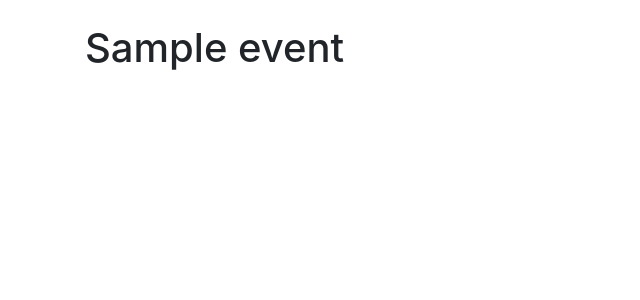
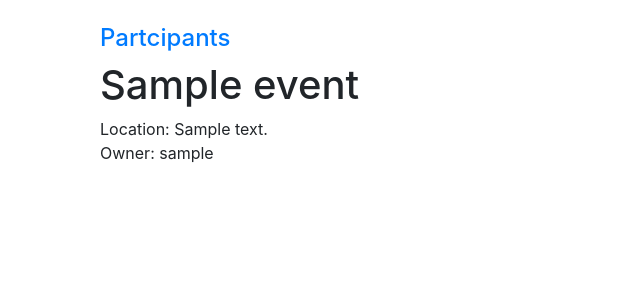
Before and after one commit to narius/SelectGame, a Django app: page /social/event/1/ in a window 1280 px wide. Shown: the part 56-356 px from the top of the page, without its empty margins (0-640 px from the left). Run offline with Django 3.2, Linux system fonts and the light colour scheme; a user stored in the database is signed in; tables that the repository leaves empty hold one stand-in row (values such as "Sample post"); some libraries are stand-ins or nearby versions.

Commit message:
Added a view for events

```diff
--- a/Sites/templates/SelectGame/all_events.html
+++ b/Sites/templates/SelectGame/all_events.html
@@ -17,7 +17,7 @@
   {% for event in events %}
 		<tr>
 			<td>{{event.owner}}</td>
-      <td>{{event.name}}</td>
+      <td><a href="{% url 'Social:view_event' event_id=event.id %}">{{event.name}}</a></td>
       <td>{{event.date}}</td>
 		</tr>
   {% endfor %}
--- a/Sites/templates/Social/profile.html
+++ b/Sites/templates/Social/profile.html
@@ -25,7 +25,7 @@
 
 {% if to_display_profile %}
 {% blocktrans with name=display_user.get_username context "greeting" %}
-<h1>Profile for {{ name }}</h1>
+<h1>Profile for {{ name }}{{user.get_username}}</h1>
 {% endblocktrans %}
 <img src="{{MEDIA_URL}}{{profile.avatar}}" alt="{% trans 'No image' %}" class="img-thumbnail">
 <p>{{profile.biography|safe}}</p>
--- a/Sites/templates/Social/view_event.html
+++ b/Sites/templates/Social/view_event.html
@@ -13,6 +13,42 @@
     {% endfor %}
   </ul>
 {% endif %}
-<h1>{{event.name}}</h1>
+<div class="col-sm-3 col-md-3">
+<div class="panel-group" id="accordion">
+    <div class="panel panel-default">
+        <div class="panel-heading">
+            <h4 class="panel-title">
+                <a data-toggle="collapse" data-parent="#accordion" href="#collapseOne"><span class="glyphicon glyphicon-folder-close">
+                </span>{% trans "Partcipants" %}</a>
+            </h4>
+        </div>
+        <div id="collapseOne" class="panel-collapse collapse in">
+            <div class="panel-body">
+                <table class="table">
+                    <tr>
+                        <td>
+                            <span class="glyphicon glyphicon-user text-primary"></span><a href="{% url 'Social:user_profile' user_id=event.owner.id %}">{{event.owner.get_username}}</a>
+                        </td>
+                    </tr>
+                    {% for participant in event.participants.all %}
+                      <tr>
+                          <td>
+                              <span class="glyphicon glyphicon-user text-success"></span><a href="{% url 'Social:user_profile' user_id=participant.id %}">{{participant.get_username}}</a>
+                          </td>
+                      </tr>
+                    {% endfor %}
+                </table>
+            </div>
+        </div>
+    </div>
+</div>
+</div>
+<div class="col-sm-9 col-md-9">
+    <div class="well">
+        <h1>{{event.name}}</h1>
+        {% trans "Location" %}: {{event.location.address}}<br>
+        {% trans "Owner" %}: {{event.owner.get_username}}<br>
+    </div>
+</div>
 {% endblock %}
 </div>
--- a/Sites/urls.py
+++ b/Sites/urls.py
@@ -21,6 +21,6 @@
 urlpatterns = [
     path('admin/doc/', include('django.contrib.admindocs.urls')),
     path('admin/', admin.site.urls),
-    path('', include('SelectGame.urls')),
-    path('social/', include('Social.urls')),
+    path('', include('SelectGame.urls', namespace='SelectGame')),
+    path('social/', include('Social.urls', namespace='Social')),
 ]+ static(settings.MEDIA_URL, document_root=settings.MEDIA_ROOT)
```
